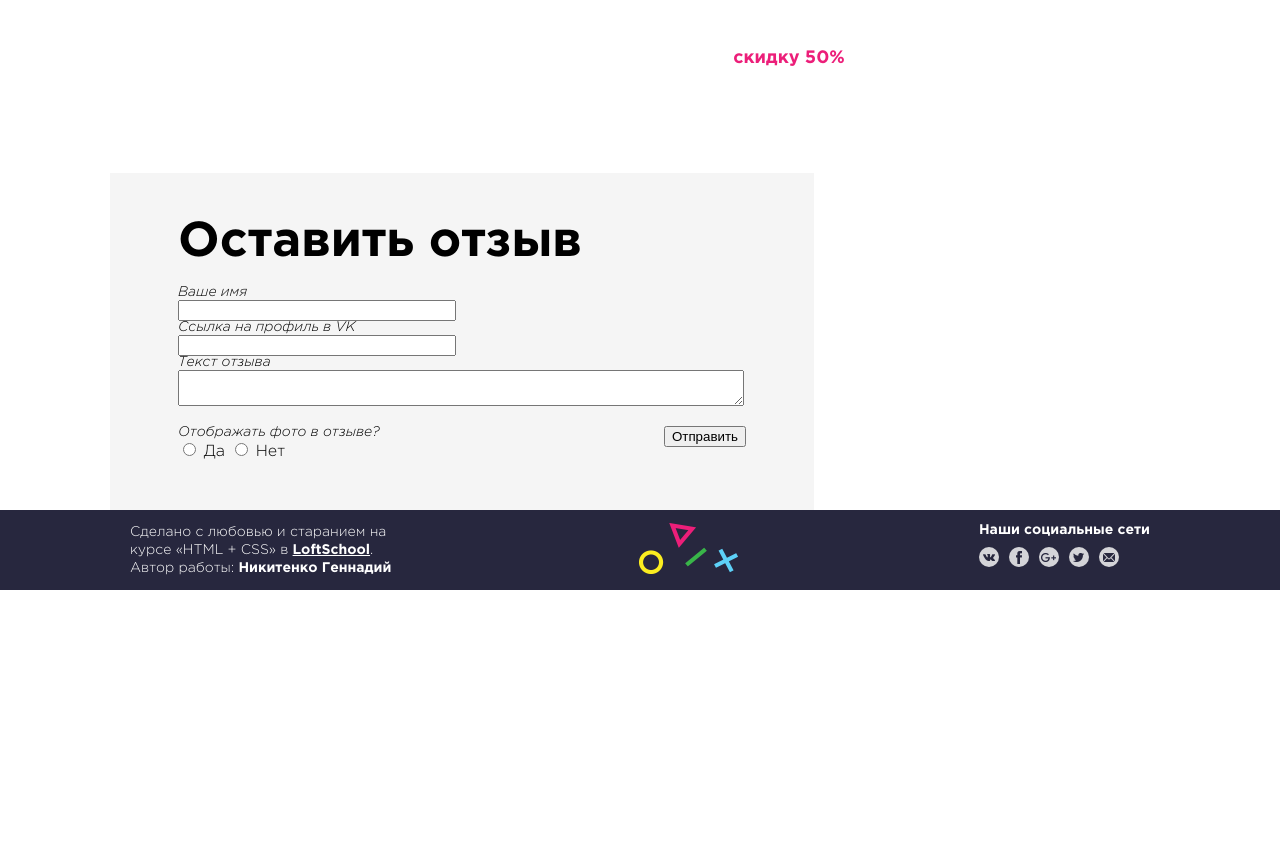
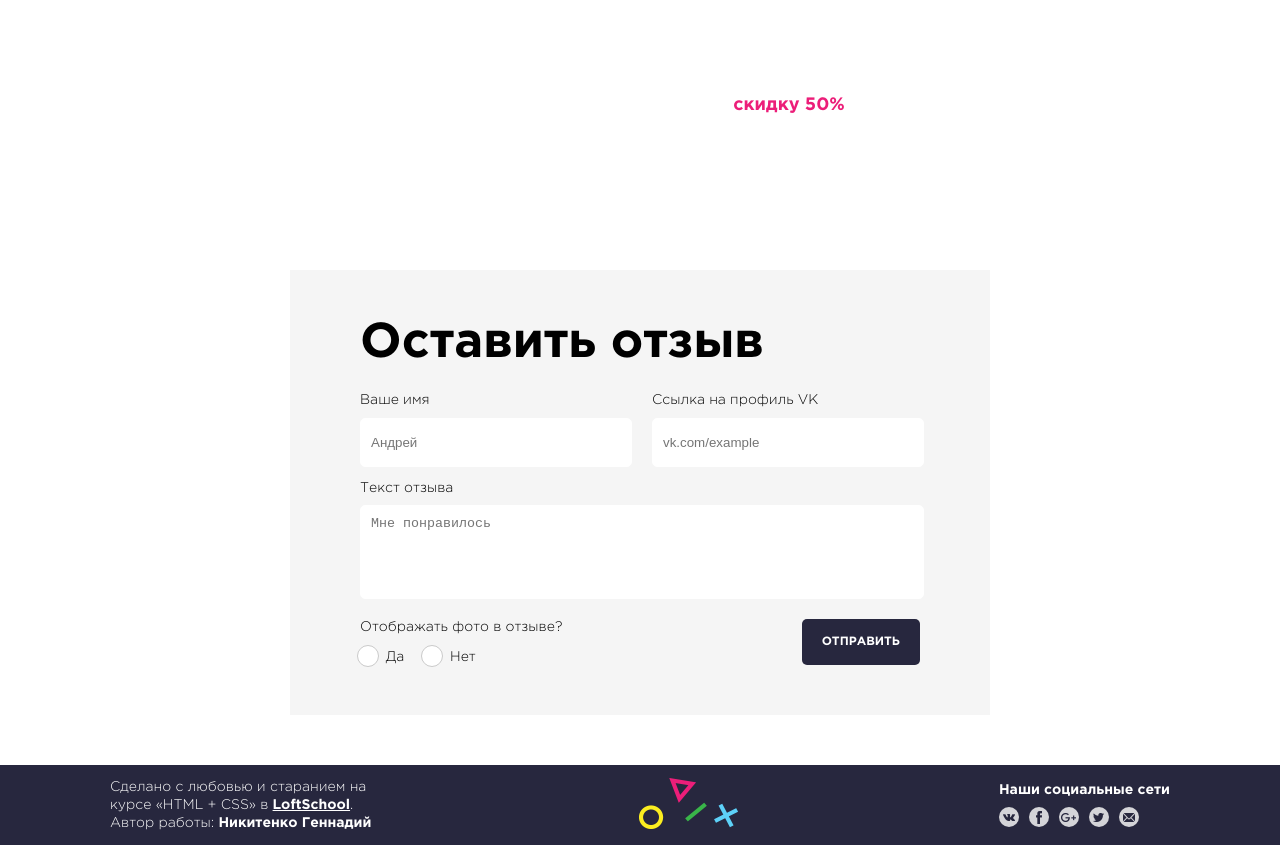
Before and after one commit to Minor353/-LS-Coworking, a plain HTML site: page build/feed.html in a window 1280 px wide. Shown: the part 1410-2255 px from the top of the page. Before the commit the page ends 2000 px from the top, so only its background shows below. Drawn offline with Linux system fonts and the light colour scheme.

Commit message:
amended in style feed.html & index.html

```diff
--- a/build/feed.html
+++ b/build/feed.html
@@ -126,44 +126,45 @@
             </section>
 
             <section class="form">
-                <div class="container">
+
                 <form action="">
                     <div class="form__wrapper">
                         <h3 class="form-title">Оставить отзыв</h3>
-                            <div class="form__content">
-                                <div class="form__input-elem">
-                                    <label class="form__field-title">Ваше имя</label>
-                                    <input type="text" name="" class="form__input">
+                        <div class="form__item">
+                            <div class="form__column">
+                                <label for="name" class="form__label">Ваше имя</label>
+                                <input type="text" id="name" class="form__input" placeholder="Андрей">
                             </div>
-
-                                <div class="form__input-elem">
-                                    <label class="form__field-title">Ссылка на профиль в VK</label>
-                                    <input type="text" name="" class="form__input">
-                                </div>
-
-                                <div class="form__text-area">
-                                    <label class="form__field-title">Текст отзыва</label>
-                                    <textarea name="" class="form__big-text"></textarea>
-                                </div>
-
-                                <div class="form__controls">
-                                    <div class="form__field-title">Отображать фото в отзыве?</div>
-                                    <div class="form__controls-btns">
-                                        <input type="radio" name="photo" class="form__radio">
-                                        <label class="form__trigger-title">Да</label>
-
-                                        <input type="radio" name="photo" class="form__radio">
-                                        <label class="form__trigger-title">Нет</label>
-
+                            <div class="form__column">
+                                <label for="vk" class="form__label">Ссылка на профиль VK</label>
+                                <input type="text" id="vk" class="form__input" placeholder="vk.com/example">
                             </div>
                         </div>
 
-                                <div class="form__send-btns">
-                                    <button class="form__btn_send" type="submit">Отправить</button>
+                        <div class="form__item  form__item_flex-column">
+                            <label for="comment" class="form__label">Текст отзыва</label>
+                            <textarea name="comment" id="comment" class="form__textarea" placeholder="Мне понравилось"></textarea>
+                        </div>
+
+                        <div class="form__item  form__item_position">
+                            <div class="form__column  form__column_width">
+                                <label for="" class="form__label">Отображать фото в отзыве?</label>
+                                <div class="form__radio_fake">
+                                    <input type="radio" name="photo" class="form__radio" id="yes" value="Да">
+                                    <label for="yes" class="form__label form__label_type_radio">Да</label>
+                                </div>
+                                <div class="form__radio_fake">
+                                    <input type="radio" name="photo" class="form__radio" id="no" value="Нет">
+                                    <label for="no" class="form__label form__label_type_radio">Нет</label>
+                                </div>
+                            </div>
+                            <div class="form__column">
+                                <button type="submit" class="form__submit">Отправить</button>
                             </div>
                         </div>
                     </div>
                 </form>
+
             </section>
 
         </main>
--- a/build/style/components/form.css
+++ b/build/style/components/form.css
@@ -1,47 +1,124 @@
 .form__wrapper {
+    width: 560px;
+    margin: 50px auto;
+    padding: 50px 70px;
     background-color: #f5f5f5;
-    width: 568px;
-    padding: 50px 68px;
+
 }
 
 .form-title {
     font-family: 'GothaProBol', sans-serif;
     font-size: 49px;
-    line-height: 38px;
     margin: 0;
     margin-bottom: 25px;
 }
 
-.form__field-title {
-    font-family: 'GothaProLigIta', sans-serif;
+.form__item {
+    display: flex;
+    flex-direction: row;
+}
+
+.form__item_flex-column {
+    flex-direction: column;
+}
+
+.form__label {
+    font-weight: 300;
     font-size: 14px;
 }
 
-.form__content {
-    display: flex;
-    flex-wrap: wrap;
+.form__input {
+    width: 260px;
+    padding: 16px 0 16px 10px;
+    margin-right: 20px;
+    margin-top: 10px;
+    margin-bottom: 15px;
+    border-radius: 5px;
+    border: 1px solid #fff;
+    outline: none;
 }
 
-.form__input-elem {
-    display: flex;
-    flex-direction: column;
-    margin-right: 10px;
+.form__textarea {
+    width: 550px;
+    height: 80px;
+    resize: none;
+    padding-left: 10px;
+    padding-top: 10px;
+    margin-top: 10px;
+    margin-bottom: 20px;
+    border: 1px solid #fff;
+    outline: none;
+    border-radius: 5px;
 }
 
-.form__input {
-    width: 270px;
+.form__item_position {
+    justify-content: space-between;
 }
 
-.form__text-area {
-    display: flex;
-    flex-direction: column;
-    margin-bottom: 20px;
+.form__radio_fake {
+    display: inline-block;
+    margin-top: 10px;
+    margin-right: 15px;
 }
 
-.form__big-text {
-    width: 560px;
+.form__column_width {
+    width: 220px;
 }
 
-.form__send-btns {
-    margin-left: auto;
+.form__submit {
+    padding: 17px 20px;
+    background-color: #27273e;
+    border: none;
+    border-radius: 5px;
+    color: #fff;
+    font-family: 'GothaProBol', sans-serif;
+    font-size: 12px;
+    text-transform: uppercase;
+
 }
+/************Активные стили элементов******************/
+.form__label_type_radio{
+    position: relative;
+}
+.form__label_type_radio:before{
+    content: '';
+    display: inline-block;
+    width: 20px;
+    height: 20px;
+    border-radius: 50%;
+    border: 1px solid #cacaca;
+    background-color: white;
+    position: absolute;
+    left: -29px;
+}
+.form__label_type_radio:after{
+    content: '';
+    display: inline-block;
+    width: 10px;
+    height: 10px;
+    border-radius: 50%;
+    border-color: #ec1e79;
+    background-color: #ec1e79;
+    position: absolute;
+    left: -23px;
+    top: 3px;
+    opacity: 0;
+}
+.form__radio:checked + .form__label_type_radio:after,
+.form__radio:checked + .form__label_type_radio:before
+{
+    opacity: 1;
+    border-color: #ec1e79;
+}
+.form__radio{
+    opacity: 0;
+}
+
+
+.form__input:focus {
+    border: 1px solid #ec1e79;
+}
+
+.form__textarea:focus {
+    border: 1px solid #ec1e79;
+}
--- a/build/style/components/page-feature.css
+++ b/build/style/components/page-feature.css
@@ -1,8 +1,8 @@
 .page-feature {
-    width: 250px;
+    width: 226px;
     text-align: center;
-    margin-left: 20px;
-    padding: 0 10px;
+    margin-left: 38px;
+    padding: 0px 5px;
 }
 
 .page-feature__img {
@@ -36,8 +36,9 @@
     font-family: 'GothaProBol', sans-serif;
     font-size: 11px;
     text-transform: uppercase;
+    letter-spacing: 2.4px;
     color: #27273e;
-    margin-bottom: 17px;
+    margin-bottom: 20px;
 }
 
 .page-feature_description {
@@ -48,6 +49,8 @@
 
 .page-feature__list {
     margin: 0;
+    margin-top: 11px;
+    padding-left: 35px;
     list-style-type: disc;
 }
 
@@ -55,10 +58,11 @@
     color: #cc3366;
     text-align: left;
     line-height: 28px;
+    margin-bottom: 5px;
 }
 
 .page-feature__list-item span {
     color: #27273e;
     font-size: 18px;
-    margin-left: 35px;
+    margin-left: 10px;
 }
--- a/build/style/components/page-nav.css
+++ b/build/style/components/page-nav.css
@@ -1,3 +1,7 @@
+.page-nav {
+    margin-top: 6px;
+}
+
 .page-nav__list {
     list-style-type: none;
     width: 145px;
--- a/build/style/components/page-publication.css
+++ b/build/style/components/page-publication.css
@@ -1,14 +1,16 @@
 .page-publication {
     list-style-type: none;
     margin: 0;
+    margin-top: 70px;
     padding: 0;
+    padding-left: 30px;
 }
 
 .page-publication__item {
     display: flex;
     border-bottom: 2px solid #f5f5f5;
-    margin-bottom: 25px;
-    padding-bottom: 25px;
+    margin-bottom: 28px;
+    padding-bottom: 15px;
 }
 
 
@@ -32,6 +34,7 @@
     font-size: 14px;
     line-height: 21px;
     font-weight: 300;
+    margin-bottom: 6px;
 }
 
 .page-publication__text-caption {
@@ -40,6 +43,7 @@
     line-height: 21px;
     font-weight: 700;
     margin: 0;
+    margin-bottom: 7px;
 }
 
 .page-publication__text {
--- a/build/style/components/paginator.css
+++ b/build/style/components/paginator.css
@@ -1,7 +1,8 @@
 .paginator {
     width: 360px;
     margin: 0 auto;
-    margin-bottom: 68px;;
+    margin-bottom: 68px;
+    margin-left: 308px;
     display: flex;
 }
 
@@ -10,7 +11,7 @@
     font-size: 14px;
     line-height: 21px;
     font-weight: 300;
-    margin-right: 15px;
+    margin-right: 19px;
 }
 
 .paginator__mark {
@@ -46,6 +47,14 @@
     width: 10px;
 }
 
+.paginator__prev {
+    margin-right: 10px;
+}
+
+.paginator__next {
+    margin-left: 10px;
+}
+
 .paginator__page_active {
     background-color: #27273e;
     color: #ffffff;
--- a/build/style/components/social.css
+++ b/build/style/components/social.css
@@ -1,3 +1,7 @@
+.social {
+    margin-top: 5px;
+}
+
 .social__wrapper {
     margin: 0;
     padding: 0;
--- a/build/style/general/page-footer.css
+++ b/build/style/general/page-footer.css
@@ -6,7 +6,7 @@
 
 .page-footer__wrapper {
     display: flex;
-    padding: 13px 20px;
+    padding: 13px 0px;
     justify-content: space-between;
 }
 
@@ -24,3 +24,11 @@
     font-size: 14px;
     line-height: 18px;
 }
+
+
+.page-footer__logo {
+    width: 100px;
+    height: 50px;
+    margin: auto;
+    margin-left: 209px;
+}
--- a/build/style/general/page-header.css
+++ b/build/style/general/page-header.css
@@ -23,13 +23,14 @@
     display: flex;
     flex-direction: column;
     align-items: flex-end;
+    margin-top: 7px;
 }
 
 .page-header__panel-timetable-number {
     text-decoration: none;
     color: #fff;
     font-size: 21px;
-    font-family: 'GothaProBol' sans-serif;
+    font-family: 'GothaProBol', sans-serif;
 }
 
 
@@ -40,6 +41,11 @@
     border-bottom: 1px solid #ec1e79;
 }
 
+.page-header__poster {
+    width: 1100px;
+    margin: 0 auto;
+}
+
 .page-header__poster-img {
     display: block;
     width: 100%;
--- a/build/style/general/page-main.css
+++ b/build/style/general/page-main.css
@@ -14,16 +14,18 @@
     color: #221f1f;
     line-height: 49px;
     margin-bottom: 60px;
+    margin-left: 33px;
 }
 
 .page-main__feature-list {
     list-style-type: none;
     display: flex;
-    margin-bottom: 85px;
+    padding: 0;
+    margin-bottom: 72px;
 }
 
 .page-main__publications-wrapper {
-    margin-bottom: 60px;
+    margin-bottom: 66px;
 }
 
 
```
Also changed, not shown: build/index.html (+2 -2 lines). Lines whose indentation alone changed are shown as unchanged.
